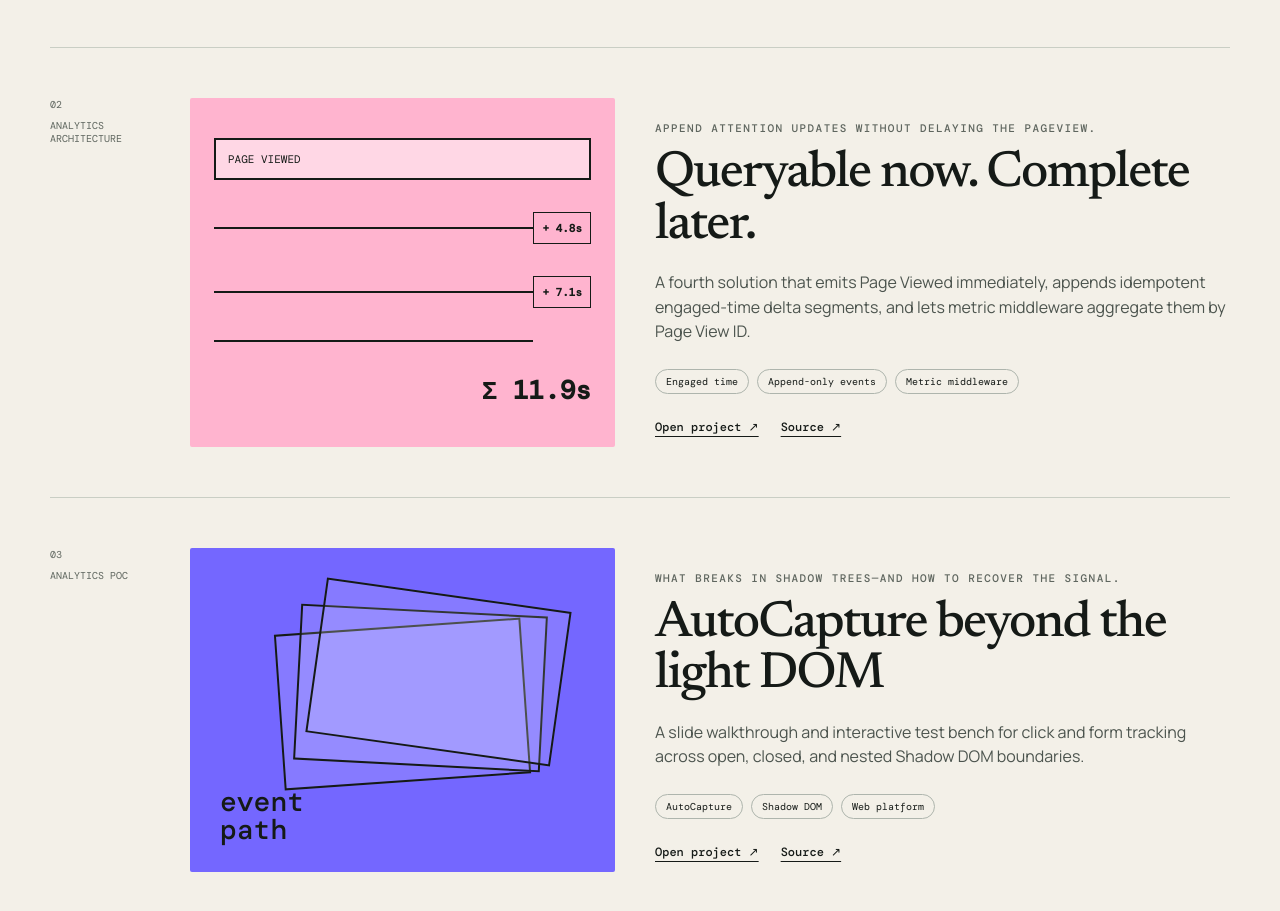
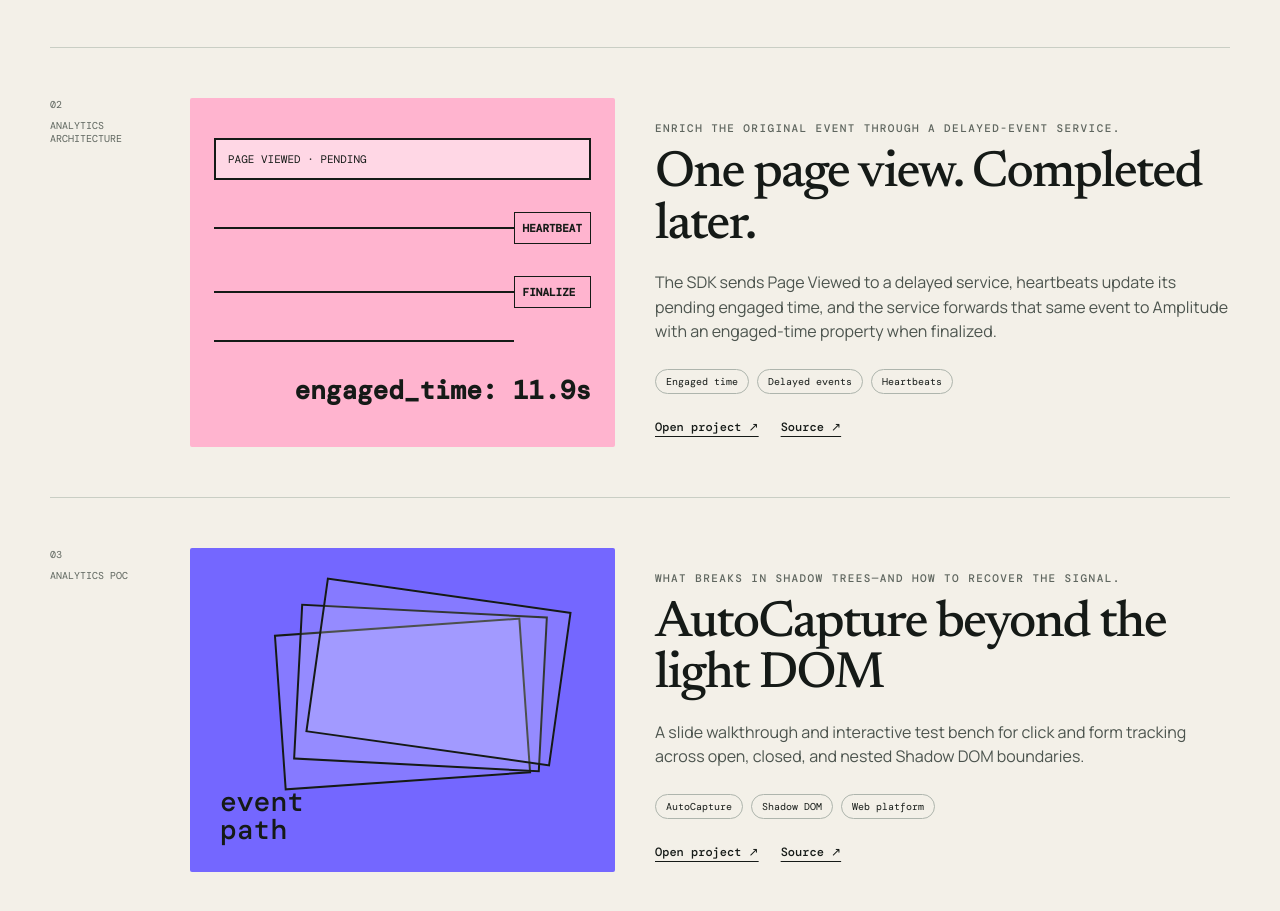
Before and after one commit to Mercy811/mercy811.github.io, an Astro site: page / in a window 1280 px wide. Shown: the part 1431-2342 px from the top of the page. Built offline with nearby package versions, Linux system fonts and the light colour scheme; Astro itself is replaced by a stand-in of ours; a web font is replaced by a local one.

Commit message:
fix: describe delayed page view enrichment

```diff
--- a/src/pages/index.astro
+++ b/src/pages/index.astro
@@ -17,10 +17,10 @@ const projects = [
   {
     number: '02',
     type: 'Analytics architecture',
-    title: 'Queryable now. Complete later.',
-    subtitle: 'Append attention updates without delaying the pageview.',
-    description: 'A fourth solution that emits Page Viewed immediately, appends idempotent engaged-time delta segments, and lets metric middleware aggregate them by Page View ID.',
-    tags: ['Engaged time', 'Append-only events', 'Metric middleware'],
+    title: 'One page view. Completed later.',
+    subtitle: 'Enrich the original event through a delayed-event service.',
+    description: 'The SDK sends Page Viewed to a delayed service, heartbeats update its pending engaged time, and the service forwards that same event to Amplitude with an engaged-time property when finalized.',
+    tags: ['Engaged time', 'Delayed events', 'Heartbeats'],
     href: 'https://mercy811.github.io/amplitude-engaged-time-segments-poc/',
     source: 'https://github.com/Mercy811/amplitude-engaged-time-segments-poc',
     tone: 'pink',
@@ -108,7 +108,7 @@ const projects = [
             {project.visual === 'heartbeat' && <><div class="pulse-line"></div><div class="metric"><span>heartbeat</span><strong>01.0s</strong></div><div class="metric bottom"><span>flush after</span><strong>10.0s</strong></div></>}
             {project.visual === 'shadow' && <div class="shadow-stack"><i></i><i></i><i></i><b>event<br/>path</b></div>}
             {project.visual === 'network' && <div class="network"><i></i><i></i><i></i><i></i><span>install</span><span>ad</span><span>signal</span></div>}
-            {project.visual === 'segments' && <div class="segments"><span>PAGE VIEWED</span><i></i><b>+ 4.8s</b><i></i><b>+ 7.1s</b><i></i><strong>Σ 11.9s</strong></div>}
+            {project.visual === 'segments' && <div class="segments"><span>PAGE VIEWED · PENDING</span><i></i><b>HEARTBEAT</b><i></i><b>FINALIZE</b><i></i><strong>engaged_time: 11.9s</strong></div>}
             {project.visual === 'lyrics' && <div class="lyrics"><span>ชอบตัวเอง</span><span>chɔ̂ɔp dtua-eeng</span><span>I like myself</span><div class="sound-bars">▂▄▆█▆▃▅▇▅▂</div></div>}
           </div>
           <div class="project-copy">
```
